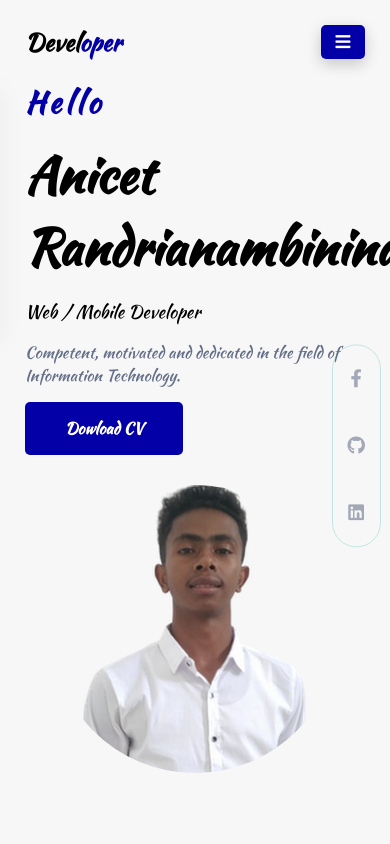
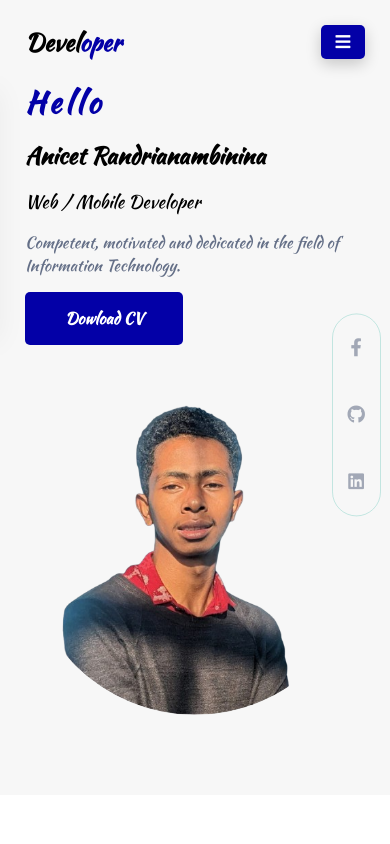
Before and after one commit to AnicetJonhia/Portfolio, a React (Create React App) app: page / in a window 390 px wide. Shown: the top 844 px of the page. Built offline with nearby package versions, Linux system fonts and the light colour scheme.

Commit message:
change profil

```diff
--- a/src/App.css
+++ b/src/App.css
@@ -912,3 +912,18 @@ footer .copyright-text
 
 
 }
+
+
+
+h1 {
+
+    white-space: normal;
+    word-wrap: break-word;
+}
+
+
+@media (max-width: 768px) {
+    h1 {
+        font-size: 6vw !important;
+    }
+}
--- a/src/components/About.js
+++ b/src/components/About.js
@@ -1,5 +1,6 @@
 import React from "react";
 import monImage from "../images/about.jpeg"
+
 
 const About = () => {
     return(
--- a/src/components/Home.js
+++ b/src/components/Home.js
@@ -1,6 +1,6 @@
 // Home.js
 import React from 'react';
-import monImage from '../images/hero.png'
+import monImage from '../images/aj.png'
 const Home = () => {
   return (
     <section className="home-section" id="home">
@@ -9,13 +9,13 @@ const Home = () => {
             <li><a href="https://github.com/AnicetJonhia"><i className="fab fa-github"></i></a></li>
             <li><a href="https://www.linkedin.com/in/anicet-jonhia-randrianambinina-266628244/"><i className="fab fa-linkedin"></i></a></li>
 
-            {/* ... le reste du code de la section Home ... */}
+            {/* ...  ... */}
         </ul>
       <div className="container">
         <div className="row align-items-center">
             <div className="home-text">
                 <h4>Hello</h4>
-                <h1>Anicet Randrianambinina</h1>
+                <h1 >Anicet Randrianambinina</h1>
                 <span>Web / Mobile Developer</span>
                 <p>Competent, motivated and dedicated in the field of Information Technology.</p>
                     <a href="https://cvdesignr.com/p/655471e67b6d9" className="btn btn-1">Dowload CV</a>
```
Also changed, not shown: src/images/aj.png (added).
